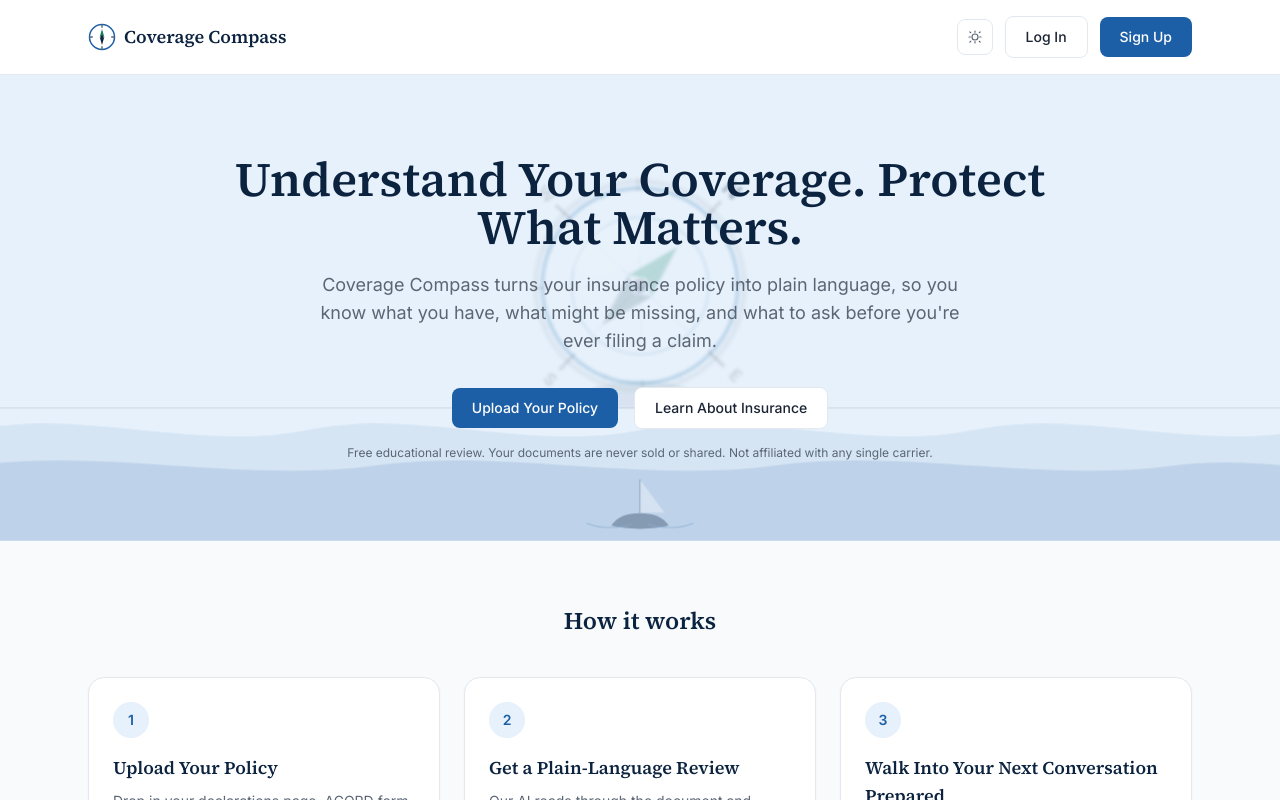
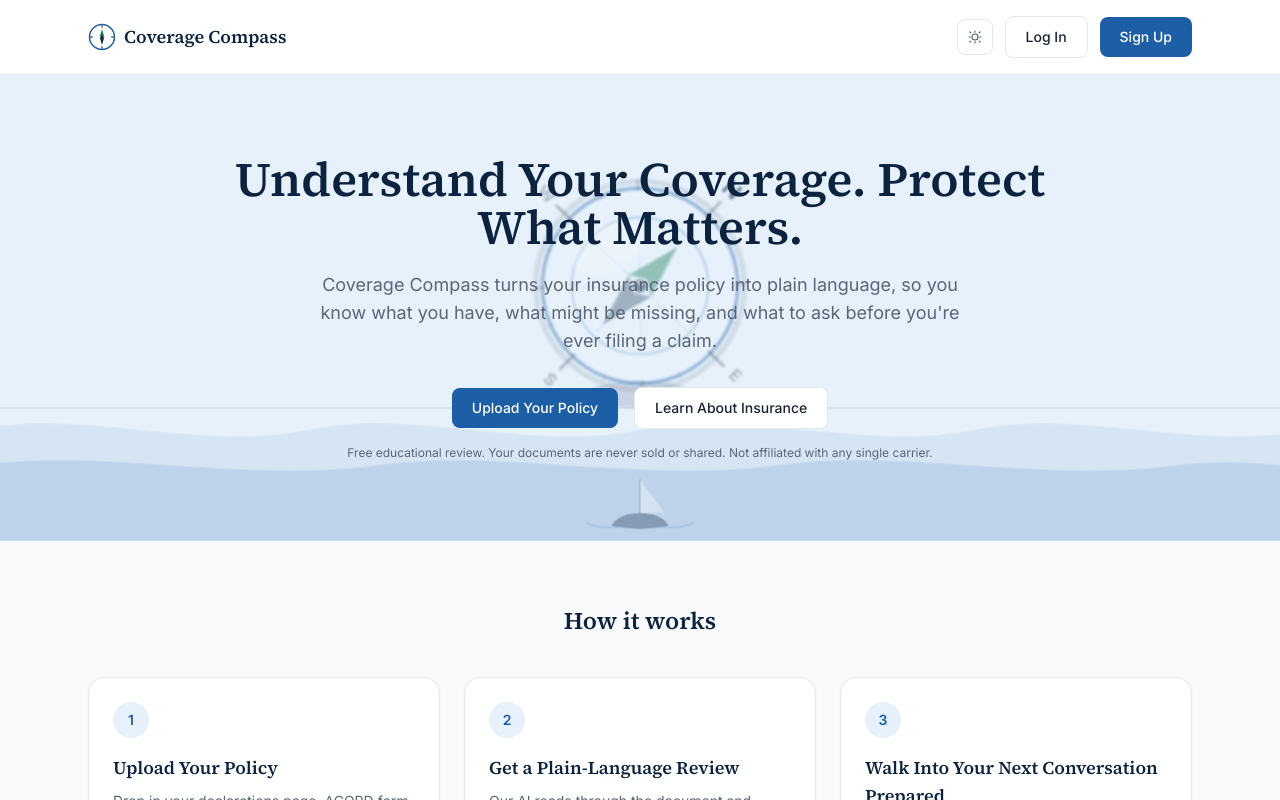
Before and after one commit to Cmcp76/coverage-compass-app, a React (Vite) app: page / in a window 1280 px wide. Shown: the top 800 px of the page. Built offline with nearby package versions, Linux system fonts and the light colour scheme.

Commit message:
Make the hero compass more visible
The depth-push pass dimmed it further than intended. Roughly doubled
opacity across the rim, ticks, needle, and N/E/S/W labels, and eased
the blur back from 1.6 to 1 so it still reads as sitting a bit behind
the text plane without disappearing into the background.

```diff
--- a/src/pages/Landing.jsx
+++ b/src/pages/Landing.jsx
@@ -191,7 +191,7 @@ function HeroBackdrop() {
             further back in the scene, a receded, hazier layer behind the
             text rather than something on the same plane as it. */}
         <filter id="heroCompassDepth" x="-30%" y="-30%" width="160%" height="160%">
-          <feGaussianBlur stdDeviation="1.6" />
+          <feGaussianBlur stdDeviation="1" />
         </filter>
       </defs>
 
@@ -215,12 +215,12 @@ function HeroBackdrop() {
           whole thing is blurred and dimmed a touch to push it back in
           depth, behind the text instead of competing on the same plane. */}
       <g filter="url(#heroCompassDepth)">
-        <ellipse cx={cx} cy={cy + r + 10} rx={r * 0.55} ry={r * 0.14} className="text-compass-heading" fill="currentColor" opacity="0.06" />
-        <circle cx={cx} cy={cy} r={r + 6} className="text-compass-slate" stroke="currentColor" strokeWidth="5" opacity="0.07" />
-        <circle cx={cx} cy={cy} r={r} className="text-compass-link" stroke="currentColor" strokeWidth="3" opacity="0.2" />
+        <ellipse cx={cx} cy={cy + r + 10} rx={r * 0.55} ry={r * 0.14} className="text-compass-heading" fill="currentColor" opacity="0.12" />
+        <circle cx={cx} cy={cy} r={r + 6} className="text-compass-slate" stroke="currentColor" strokeWidth="5" opacity="0.15" />
+        <circle cx={cx} cy={cy} r={r} className="text-compass-link" stroke="currentColor" strokeWidth="3" opacity="0.4" />
 
         <g className="animate-compass-spin" style={{ transformOrigin: `${cx}px ${cy}px` }}>
-          <circle cx={cx} cy={cy} r={r * 0.7} className="text-compass-link" stroke="currentColor" strokeWidth="1.5" opacity="0.12" />
+          <circle cx={cx} cy={cy} r={r * 0.7} className="text-compass-link" stroke="currentColor" strokeWidth="1.5" opacity="0.26" />
 
           {/* Bearing-line star, the classic radiating lines of a nautical
               chart compass rose. */}
@@ -235,7 +235,7 @@ function HeroBackdrop() {
               className="text-compass-link"
               stroke="currentColor"
               strokeWidth="0.75"
-              opacity="0.07"
+              opacity="0.14"
             />
           ))}
 
@@ -252,7 +252,7 @@ function HeroBackdrop() {
               stroke="currentColor"
               strokeWidth="0.9"
               strokeLinecap="round"
-              opacity="0.1"
+              opacity="0.2"
             />
           ))}
           {compassTickAngles.map((angle) => {
@@ -269,7 +269,7 @@ function HeroBackdrop() {
                 stroke="currentColor"
                 strokeWidth={isCardinal ? 2.6 : 1.6}
                 strokeLinecap="round"
-                opacity="0.2"
+                opacity="0.4"
               />
             )
           })}
@@ -290,7 +290,7 @@ function HeroBackdrop() {
                 fill="currentColor"
                 fontSize={isNorth ? r * 0.22 : r * 0.17}
                 fontWeight={isNorth ? 800 : 700}
-                opacity={isNorth ? 0.3 : 0.2}
+                opacity={isNorth ? 0.55 : 0.4}
               >
                 {text}
               </text>
@@ -301,16 +301,16 @@ function HeroBackdrop() {
             d={`M${cx} ${cy - r * 0.55} L${cx + r * 0.16} ${cy} L${cx} ${cy - r * 0.1} L${cx - r * 0.16} ${cy} Z`}
             className="text-compass-green"
             fill="currentColor"
-            opacity="0.2"
+            opacity="0.4"
           />
           <path
             d={`M${cx} ${cy + r * 0.55} L${cx + r * 0.16} ${cy} L${cx} ${cy + r * 0.1} L${cx - r * 0.16} ${cy} Z`}
             className="text-compass-heading"
             fill="currentColor"
-            opacity="0.15"
+            opacity="0.3"
           />
-          <circle cx={cx} cy={cy} r="6" className="text-compass-heading" fill="currentColor" opacity="0.22" />
-          <circle cx={cx - 1.8} cy={cy - 1.8} r="1.8" className="text-compass-surface" fill="currentColor" opacity="0.28" />
+          <circle cx={cx} cy={cy} r="6" className="text-compass-heading" fill="currentColor" opacity="0.42" />
+          <circle cx={cx - 1.8} cy={cy - 1.8} r="1.8" className="text-compass-surface" fill="currentColor" opacity="0.5" />
         </g>
 
         <ellipse
@@ -321,7 +321,7 @@ function HeroBackdrop() {
           transform={`rotate(-24 ${cx - r * 0.32} ${cy - r * 0.38})`}
           className="text-compass-surface"
           fill="currentColor"
-          opacity="0.11"
+          opacity="0.2"
         />
       </g>
 
```
